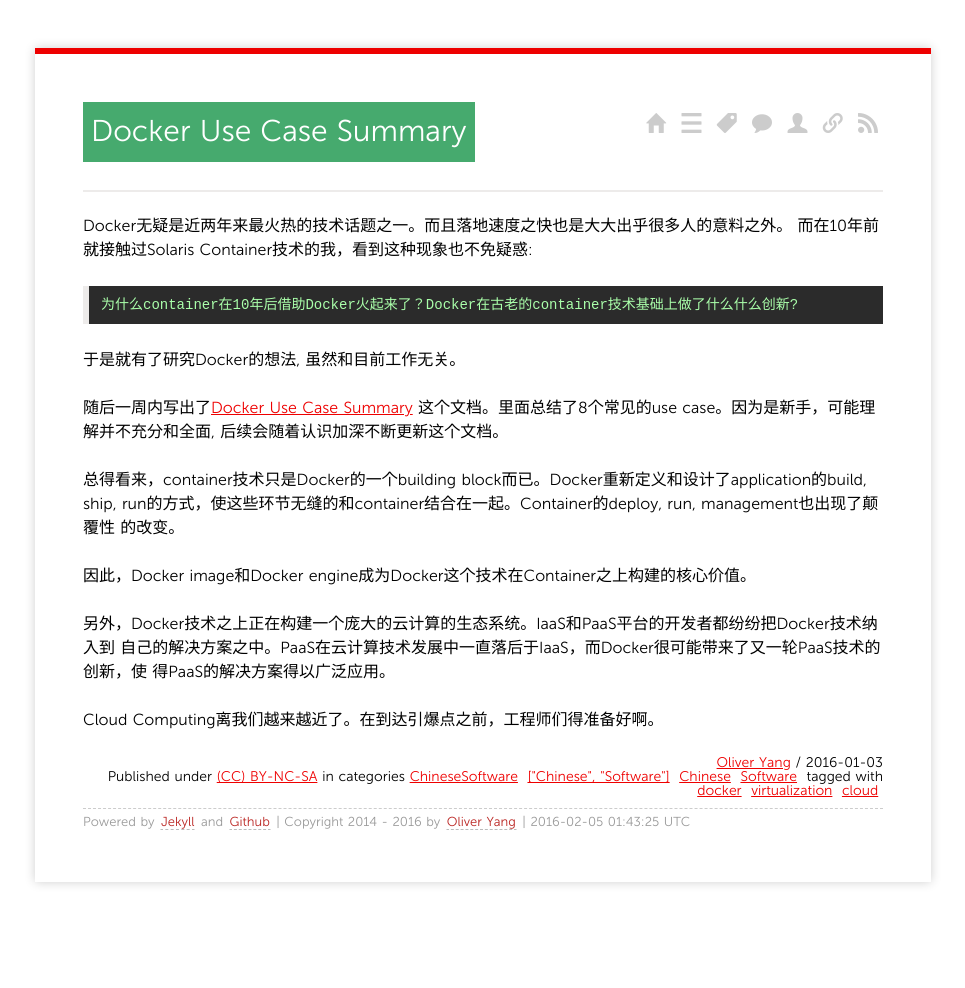
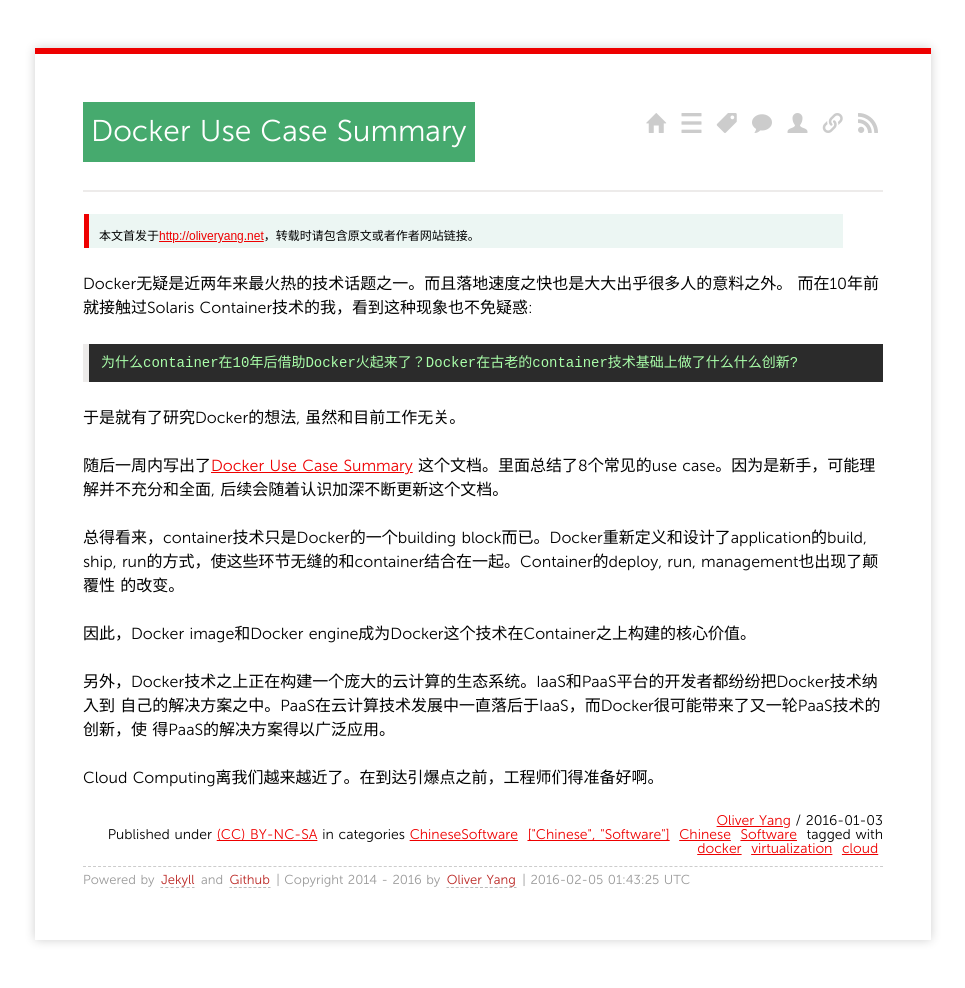
Before and after one commit to yangoliver/yangoliver.github.io, a Jekyll site: the page built from _posts/2016/2016-01-03-docker_use_case_summary.md, in a window 1280 px wide. Shown: the whole page, without its empty margins (157-1122 px from the left). Built offline with Jekyll 4.4.1, drawn with Linux system fonts in a browser that asks for light colours; comment, search, counter and statistics services are not loaded; before the commit the page ends 930 px from its top, so only the background shows below that.

Commit message:
SEO for meta description and include the declaration.

```diff
--- a/_posts/2016/2016-01-03-docker_use_case_summary.md
+++ b/_posts/2016/2016-01-03-docker_use_case_summary.md
@@ -1,12 +1,14 @@
 ---
 layout: post
 title: Docker Use Case Summary
-description: Docker使用场景大全。关键字：Docker，容器，Devops，Docker镜像，PaaS，CaaS，内核，Linux，IaaS，云计算，虚拟化，微架构。
+description: 本文介绍Docker的主要应用场景。关键字：Docker，容器，Devops，Docker镜像，PaaS，CaaS，内核，Linux，IaaS，云计算，虚拟化，微架构。
 categories:
 - [Chinese, Software]
 tags:
 - [docker, virtualization, cloud]
 ---
+
+>本文首发于<http://oliveryang.net>，转载时请包含原文或者作者网站链接。
 
 Docker无疑是近两年来最火热的技术话题之一。而且落地速度之快也是大大出乎很多人的意料之外。
 而在10年前就接触过Solaris Container技术的我，看到这种现象也不免疑惑:
```
Also changed, not shown: _posts/2016/2016-01-05-project-proposal-basic.md (+2 -0 lines).
